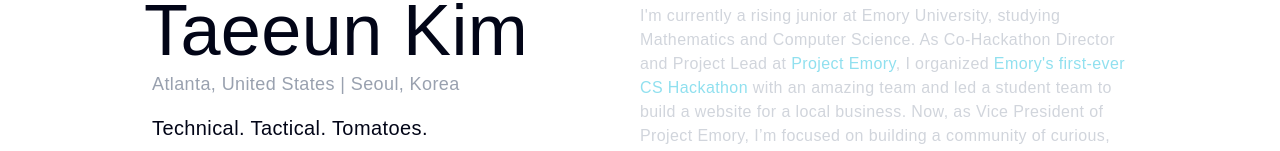
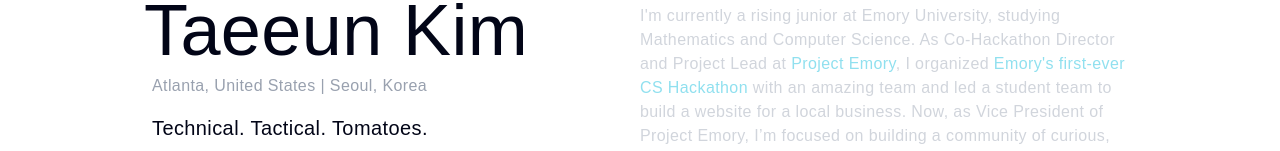
Before and after one commit to esunn0412/taeeun-v1, a Next.js app: page / in a window 1280 px wide. Shown: the part 332-483 px from the top of the page. Built offline with nearby package versions, Linux system fonts and the light colour scheme; a web font is replaced by a local one.

Commit message:
minor adjustments

```diff
--- a/src/components/Tagline.tsx
+++ b/src/components/Tagline.tsx
@@ -47,7 +47,7 @@ const Tagline = () => {
 
   return (
     <div>
-      <p className="pl-2 text-xl">
+      <p className="pl-2 text-xl ">
         {displayText}
         <span className="inline-block w-1 h-5 ml-1 bg-[var(--background)] animate-pulse">
           &nbsp;
--- a/src/components/sections/About.tsx
+++ b/src/components/sections/About.tsx
@@ -48,8 +48,8 @@ const About = () => {
       className="relative h-screen flex flex-row justify-center items-center tracking-wide"
     >
       <div className="space-y-4 flex-1">
-        <h1 className="text-7xl m-0 mb-1">Taeeun Kim</h1>
-        <p className="pl-2 text-lg text-gray-400">
+        <h1 className="text-7xl m-0 mb-2">Taeeun Kim</h1>
+        <p className="pl-2 text-md text-gray-400">
           Atlanta, United States | Seoul, Korea
         </p>
         <Tagline />
```
